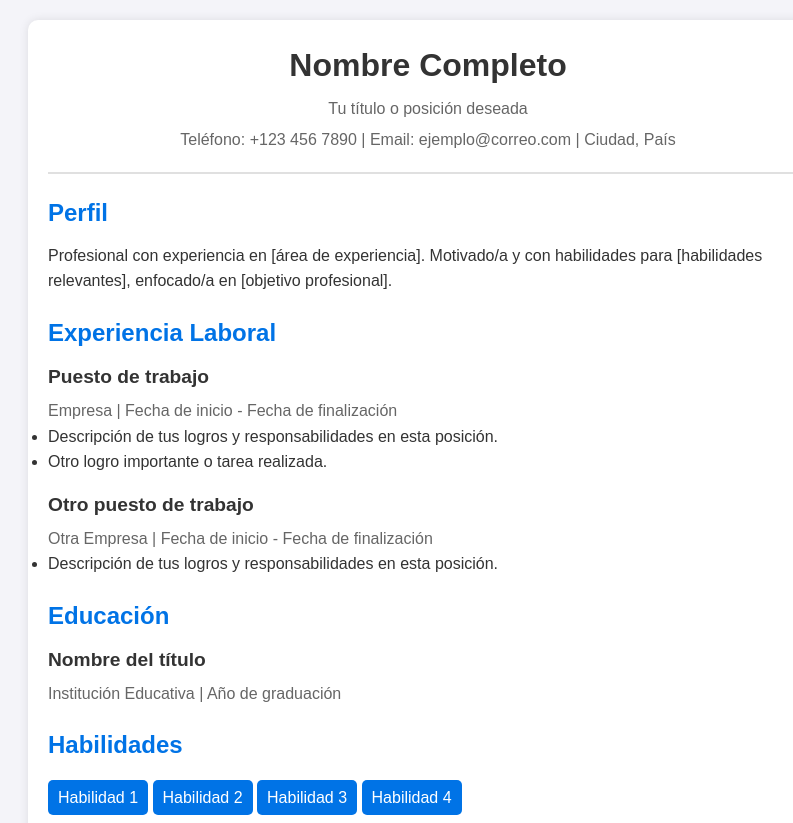
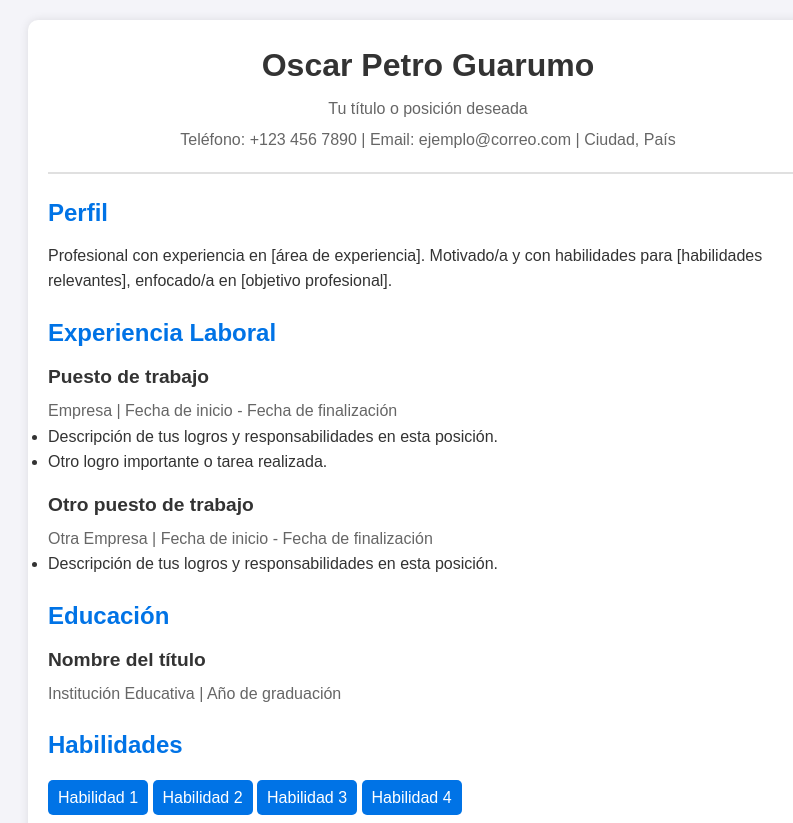
Before and after one commit to opetro2006/Hoja_De_Vida, a website: page src/index.html in a window 1280 px wide. Shown: the top 823 px of the page, without its empty margins (212-1005 px from the left). Drawn offline with Linux system fonts and the light colour scheme.

Commit message:
cambioi 2

```diff
--- a/src/index.html
+++ b/src/index.html
@@ -9,7 +9,7 @@
 <body>
     <div class="cv-container">
         <header class="cv-header">
-            <h1>Nombre Completo</h1>
+            <h1>Oscar Petro Guarumo</h1>
             <p>Tu título o posición deseada</p>
             <p>Teléfono: +123 456 7890 | Email: ejemplo@correo.com | Ciudad, País</p>
         </header>
```
